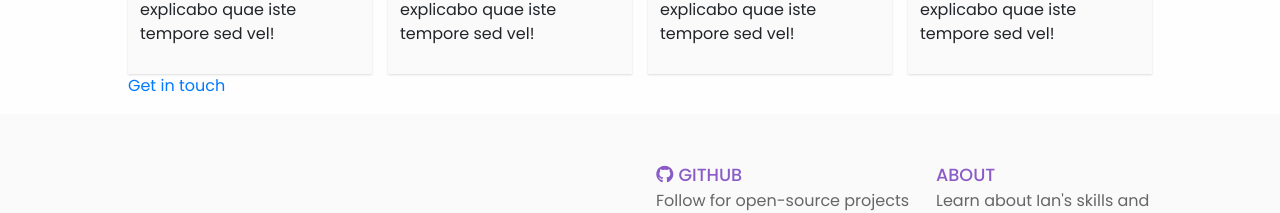
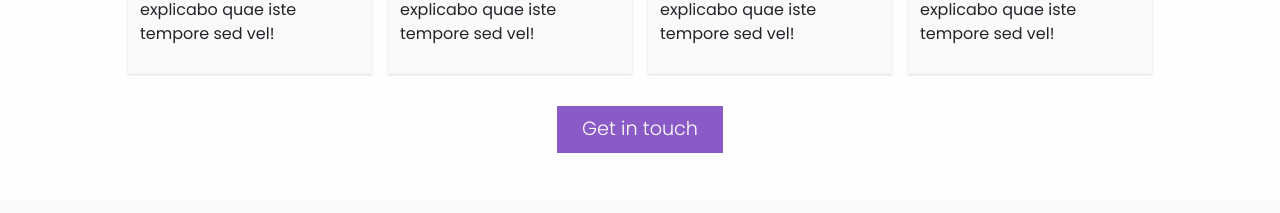
Before and after one commit to devkhaldi/portfolio, a React (Create React App) app: page /about in a window 1280 px wide. Shown: the part 849-1062 px from the top of the page. Built offline with nearby package versions, Linux system fonts and the light colour scheme.

Commit message:
About get in touch

```diff
--- a/src/about/About.css
+++ b/src/about/About.css
@@ -50,3 +50,19 @@
 }
 
 /* Get in touch */
+
+.about .getintouch {
+  width: 100%;
+  margin: 2rem 0;
+  display: flex;
+}
+.about .getintouch .btn {
+  background: var(--primary-color-2);
+  color: white;
+  font-size: 1.2rem;
+  /* border-radius: 3rem; */
+  border-radius: 0 !important;
+  margin: 0 auto !important;
+  padding: 0.5rem 1.5rem;
+  font-weight: 300;
+}
--- a/src/about/About.js
+++ b/src/about/About.js
@@ -69,8 +69,8 @@ const About = () => {
           </div>
         </div>
       </div>
-      <div className='getInTouch'>
-        <Link exact to='/contact'>
+      <div className='getintouch'>
+        <Link className='btn' exact to='/contact'>
           Get in touch
         </Link>
       </div>
```
